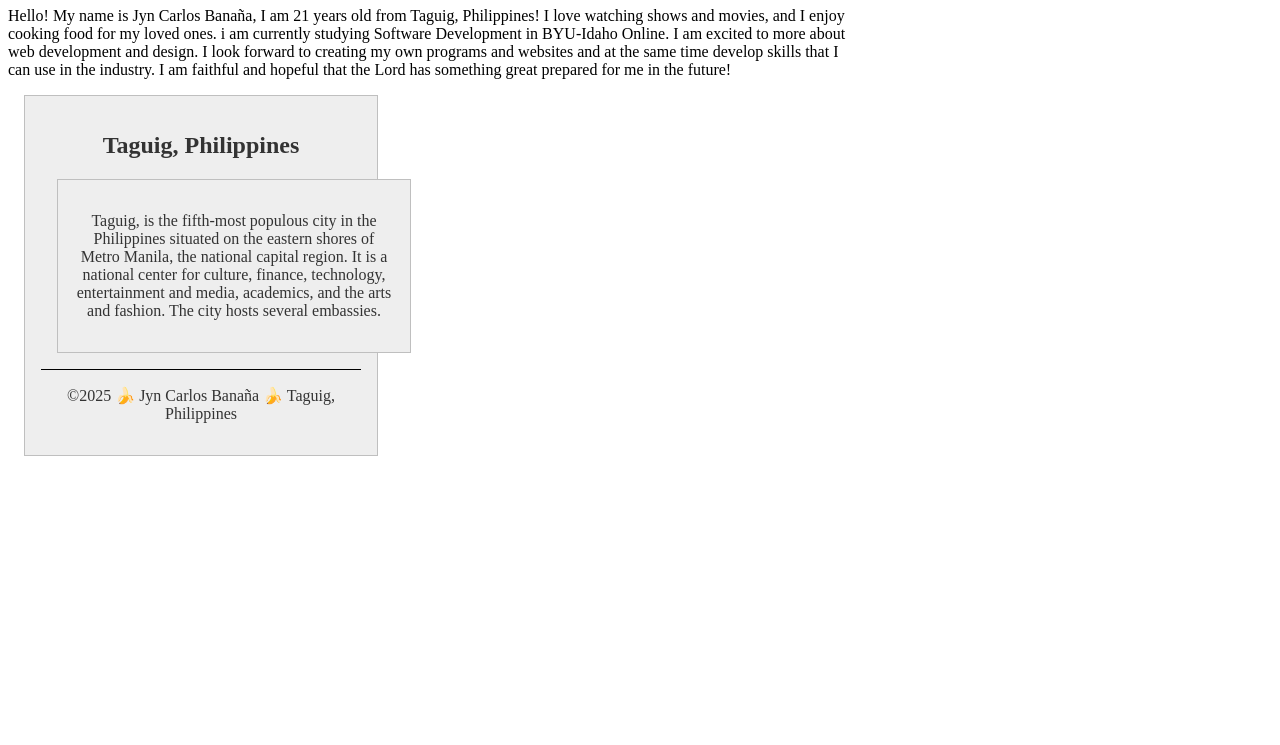
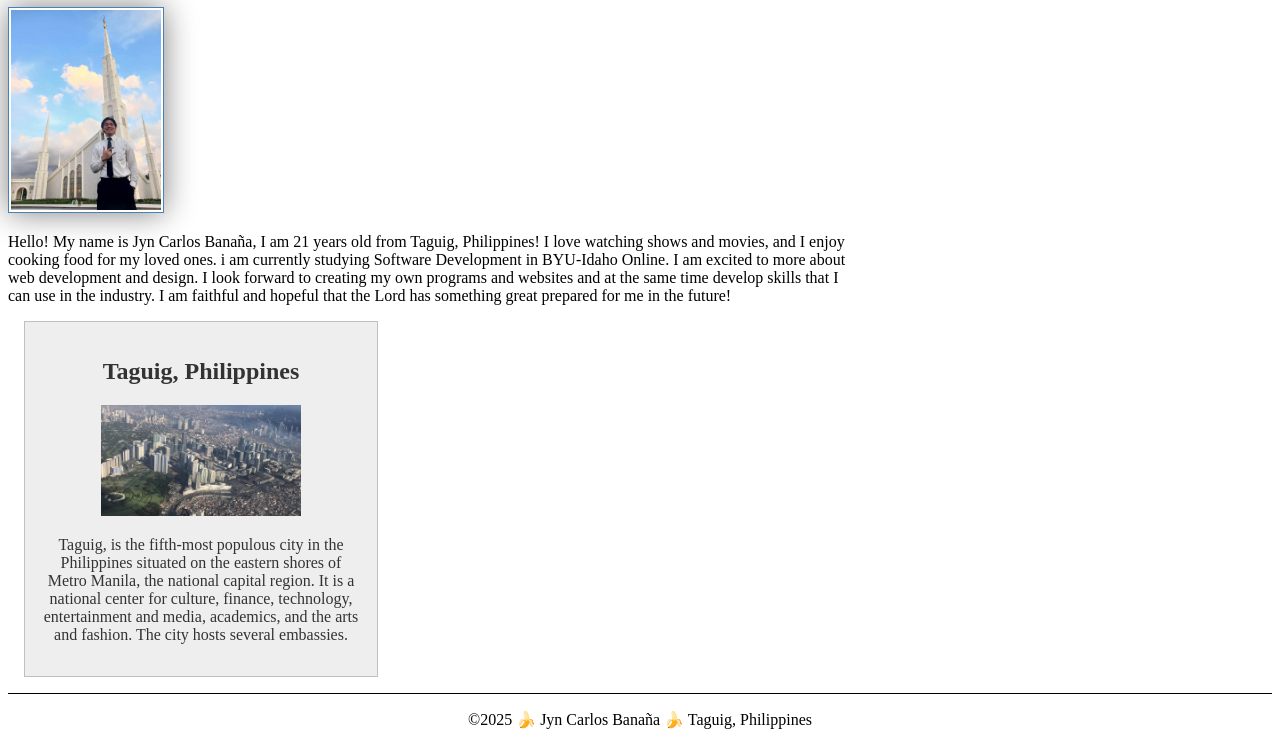
Before and after one commit to bananajyncarloss/wdd130, a plain HTML site: page index.html in a window 1280 px wide. Shown: the part 217-962 px from the top of the page. Before the commit the page ends 800 px from the top, so only its background shows below. Drawn offline with Linux system fonts and the light colour scheme.

Commit message:
Week 2 Assignment

```diff
--- a/index.html
+++ b/index.html
@@ -20,22 +20,20 @@
     </header>
     <main>
         <h1>Jyn Carlos Banaña | WDD 130</h1>
-        <main img src="images/profile.jpg" alt="Jyn Carlos in front of the Manila Philippines Temple" width="200">
+        <img src="images/profile.jpg" alt="Jyn Carlos in front of the Manila Philippines Temple" width="200">
         <p>Hello! My name is Jyn Carlos Banaña, I am 21 years old from Taguig, Philippines! I love watching shows
             and movies, and I enjoy cooking food for my loved ones. i am currently studying Software Development in
             BYU-Idaho Online. I am excited to more about web development and design. I look forward to creating my
-                own
-                programs and websites and at the same time develop skills that I can use in the industry. I am faithful
-                and
-                hopeful that the Lord has something great prepared for me in the future!</p>
+            own programs and websites and at the same time develop skills that I can use in the industry. I am
+            faithful
+            and hopeful that the Lord has something great prepared for me in the future!</p>
     </main>
     <aside>
         <h2>Taguig, Philippines</h2>
-            <aside img src="images/Taguig.jpg" alt="Taguig Sky view">
+        <img src="images/Taguig.jpg" alt="Taguig Sky view">
         <p>Taguig, is the fifth-most populous city in the Philippines situated on the eastern shores of Metro
             Manila, the national capital region. It is a national center for culture, finance, technology,
-                    entertainment
-                    and media, academics, and the arts and fashion. The city hosts several embassies.</p>
+            entertainment and media, academics, and the arts and fashion. The city hosts several embassies.</p>
     </aside>
     <footer>
         <p> ©2025 🍌 Jyn Carlos Banaña 🍌 Taguig, Philippines </p>
```
Lines whose indentation alone changed are shown as unchanged.
